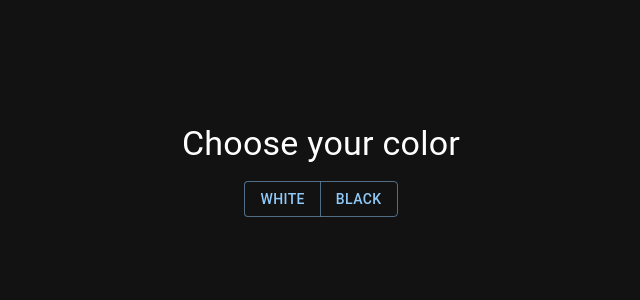
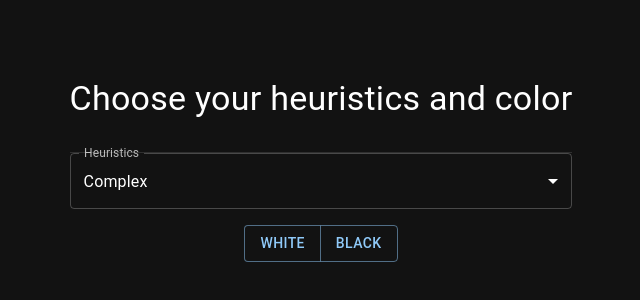
Before and after one commit to zeraye/kai, a React (Vite) app: page / in a window 1280 px wide. Shown: the part 222-522 px from the top of the page, without its empty margins (319-959 px from the left). Built offline with nearby package versions, Linux system fonts and the light colour scheme.

Commit message:
feat: add simple heuristic

```diff
--- /dev/null
+++ b/interfaces/HeuristicsType.tsx
@@ -0,0 +1 @@
+export type HeuristicsType = "simple" | "complex";
--- a/src/App.tsx
+++ b/src/App.tsx
@@ -2,6 +2,7 @@ import { Color, WHITE } from "chess.js";
 
 import { useState } from "react";
 
+import { HeuristicsType } from "../interfaces/HeuristicsType";
 import { PageType } from "../interfaces/PageType";
 import Game from "./pages/Game/Game";
 import Menu from "./pages/Menu/Menu";
@@ -9,6 +10,7 @@ import Menu from "./pages/Menu/Menu";
 const App = () => {
   const [page, setPage] = useState<PageType>("Menu");
   const [player, setPlayer] = useState<Color>(WHITE);
+  const [heuristics, setHeuristics] = useState<HeuristicsType>("complex");
 
   const setPageHandler = (newPage: PageType) => {
     setPage(newPage);
@@ -18,10 +20,22 @@ const App = () => {
     setPlayer(newPlayer);
   };
 
+  const setHeuristicsHandler = (newHeuristics: HeuristicsType) => {
+    setHeuristics(newHeuristics);
+  };
+
   return page === "Menu" ? (
-    <Menu setPageHandler={setPageHandler} setPlayerHandler={setPlayerHandler} />
+    <Menu
+      setPageHandler={setPageHandler}
+      setPlayerHandler={setPlayerHandler}
+      setHeuristicsHandler={setHeuristicsHandler}
+    />
   ) : (
-    <Game player={player} setPageHandler={setPageHandler} />
+    <Game
+      player={player}
+      setPageHandler={setPageHandler}
+      heuristics={heuristics}
+    />
   );
 };
 
--- a/src/components/Chessboard/Chessboard.tsx
+++ b/src/components/Chessboard/Chessboard.tsx
@@ -4,6 +4,7 @@ import { BLACK, Chess, Color, Move, WHITE } from "chess.js";
 import { useEffect, useState } from "react";
 
 import AnalysisType from "../../../interfaces/AnalysisType";
+import { HeuristicsType } from "../../../interfaces/HeuristicsType";
 import PieceType from "../../../interfaces/PieceType";
 import HighlightedSquare from "./HighlightedSquare/HighlightedSquare";
 import Piece from "./Piece/Piece";
@@ -13,6 +14,7 @@ interface ChessboardProps {
   setAnalysis: React.Dispatch<React.SetStateAction<AnalysisType>>;
   player: Color;
   setLastMoveHandler: (newLastMove: Move) => void;
+  heuristics: HeuristicsType;
 }
 
 const Chessboard = ({
@@ -20,6 +22,7 @@ const Chessboard = ({
   setAnalysis,
   player,
   setLastMoveHandler,
+  heuristics,
 }: ChessboardProps) => {
   const [pieces, setPieces] = useState<PieceType[]>([]);
   const [selectedPiece, setSelectedPiece] = useState<PieceType | null>(null);
@@ -53,7 +56,7 @@ const Chessboard = ({
     };
 
     if (player === BLACK) {
-      mmWorker.postMessage(chess.fen());
+      mmWorker.postMessage({ fen: chess.fen(), heuristics: heuristics });
     }
 
     setWorker(mmWorker);
@@ -107,7 +110,7 @@ const Chessboard = ({
     setSelectedPiece(null);
     setPossibleMovesWithSelectedPiece([]);
     setBlockSelecting(true);
-    worker.postMessage(chess.fen());
+    worker.postMessage({ fen: chess.fen(), heuristics: heuristics });
   };
 
   return (
--- a/src/pages/Game/Game.tsx
+++ b/src/pages/Game/Game.tsx
@@ -4,6 +4,7 @@ import { Chess, Color, Move, WHITE } from "chess.js";
 import { useEffect, useState } from "react";
 
 import AnalysisType from "../../../interfaces/AnalysisType";
+import { HeuristicsType } from "../../../interfaces/HeuristicsType";
 import { PageType } from "../../../interfaces/PageType";
 import TimeLimitType from "../../../interfaces/TimeLimitType";
 import Analysis from "../../components/Analysis/Analysis";
@@ -26,9 +27,10 @@ const defaultEmptyAnalysis = {
 interface GameProps {
   player: Color;
   setPageHandler: (newPage: PageType) => void;
+  heuristics: HeuristicsType;
 }
 
-const Game = ({ player, setPageHandler }: GameProps) => {
+const Game = ({ player, setPageHandler, heuristics }: GameProps) => {
   const [chess, setChess] = useState(new Chess());
   const [analysis, setAnalysis] = useState<AnalysisType>(defaultEmptyAnalysis);
   const [timeLimit, setTimeLimit] = useState<TimeLimitType>(defaultTimeLimit);
@@ -112,6 +114,7 @@ const Game = ({ player, setPageHandler }: GameProps) => {
         setAnalysis={setAnalysis}
         player={player}
         setLastMoveHandler={setLastMoveHandler}
+        heuristics={heuristics}
       />
       <Timer timeLimit={timeLimit} />
       <Button onClick={() => setOpen(true)}>Resign</Button>
--- a/src/pages/Menu/Menu.tsx
+++ b/src/pages/Menu/Menu.tsx
@@ -1,16 +1,37 @@
-import { Box, Button, ButtonGroup, Typography } from "@mui/material";
+import {
+  Box,
+  Button,
+  ButtonGroup,
+  Divider,
+  FormControl,
+  InputLabel,
+  MenuItem,
+  Select,
+  Typography,
+} from "@mui/material";
 import { BLACK, Color, WHITE } from "chess.js";
 
+import { useState } from "react";
+
+import { HeuristicsType } from "../../../interfaces/HeuristicsType";
 import { PageType } from "../../../interfaces/PageType";
 
 interface MenuProps {
   setPageHandler: (newPage: PageType) => void;
   setPlayerHandler: (newPlayer: Color) => void;
+  setHeuristicsHandler: (newHeuristics: HeuristicsType) => void;
 }
 
-const Menu = ({ setPageHandler, setPlayerHandler }: MenuProps) => {
+const Menu = ({
+  setPageHandler,
+  setPlayerHandler,
+  setHeuristicsHandler,
+}: MenuProps) => {
+  const [heuristics, setHeuristics] = useState<HeuristicsType>("complex");
+
   const startGame = (color: Color) => {
     setPlayerHandler(color);
+    setHeuristicsHandler(heuristics);
     setPageHandler("Game");
   };
 
@@ -23,7 +44,25 @@ const Menu = ({ setPageHandler, setPlayerHandler }: MenuProps) => {
       }}
     >
       <Box sx={{ display: "grid" }}>
-        <Typography variant="h4">Choose your color</Typography>
+        <Typography variant="h4">Choose your heuristics and color</Typography>
+        <Divider sx={{ p: "1rem" }} />
+        <FormControl fullWidth>
+          <InputLabel id="heuristics">Heuristics</InputLabel>
+          <Select
+            labelId="heuristics"
+            variant="outlined"
+            label="Heuristics"
+            value={heuristics}
+            onChange={(newHeuristics) =>
+              setHeuristics(newHeuristics.target.value as HeuristicsType)
+            }
+          >
+            <MenuItem value="simple">Simple</MenuItem>
+            <MenuItem value="complex" selected>
+              Complex
+            </MenuItem>
+          </Select>
+        </FormControl>
         <ButtonGroup
           variant="outlined"
           style={{ margin: "auto", padding: "1em" }}
--- a/src/workers/minimax.ts
+++ b/src/workers/minimax.ts
@@ -1,4 +1,6 @@
 import { Chess, Color, Move, PieceSymbol, WHITE } from "chess.js";
+
+import { HeuristicsType } from "../../interfaces/HeuristicsType";
 
 const MAX_DEPTH = 99;
 const TIME_LIMIT_MS = 3000;
@@ -95,7 +97,7 @@ const pieceToValue: { [type in PieceSymbol]: number } = {
   k: 20000,
 };
 
-const evalPosition = (chess: Chess): number => {
+const complexEvalPosition = (chess: Chess): number => {
   if (chess.isGameOver()) {
     if (chess.isDraw()) {
       return 0;
@@ -130,6 +132,41 @@ const evalPosition = (chess: Chess): number => {
   return bestEval;
 };
 
+const simpleEvalPosition = (chess: Chess): number => {
+  if (chess.isGameOver()) {
+    if (chess.isDraw()) {
+      return 0;
+    }
+    if (chess.turn() === "w") {
+      return -Infinity;
+    } else {
+      return Infinity;
+    }
+  }
+
+  let bestEval = 0;
+
+  const board = chess.board();
+  for (let i = 0; i < 8; ++i) {
+    for (let j = 0; j < 8; ++j) {
+      const piece = board[i][j];
+      if (!piece) {
+        continue;
+      }
+      bestEval += piece.color === "w" ? 1 : -1;
+    }
+  }
+
+  return bestEval;
+};
+
+const evalPosition = (chess: Chess, heuristics: HeuristicsType): number => {
+  if (heuristics === "simple") {
+    return simpleEvalPosition(chess);
+  }
+  return complexEvalPosition(chess);
+};
+
 const CalcMiniMaxRecursive = (
   chess: Chess,
   alpha: number,
@@ -140,6 +177,7 @@ const CalcMiniMaxRecursive = (
   analyse: {
     analysedNodes: number;
   },
+  heuristics: HeuristicsType,
 ): number => {
   if (Date.now() - start > TIME_LIMIT_MS)
     throw new Error("Time limit exceeded");
@@ -147,7 +185,7 @@ const CalcMiniMaxRecursive = (
   analyse.analysedNodes++;
 
   if (chess.isGameOver() || depth === 0) {
-    return evalPosition(chess);
+    return evalPosition(chess, heuristics);
   }
 
   let bestEval = Infinity * (!isMax ? 1 : -1);
@@ -164,6 +202,7 @@ const CalcMiniMaxRecursive = (
       !isMax,
       start,
       analyse,
+      heuristics,
     );
 
     if (isMax) {
@@ -189,6 +228,7 @@ const CalcMiniMax = (
   analyse: {
     analysedNodes: number;
   },
+  heuristics: HeuristicsType,
 ): [Move | null, number] => {
   const isMax = chess.turn() === "w";
 
@@ -210,6 +250,7 @@ const CalcMiniMax = (
       !isMax,
       start,
       analyse,
+      heuristics,
     );
 
     if ((newEval > bestEval && isMax) || (newEval < bestEval && !isMax)) {
@@ -228,7 +269,7 @@ const CalcMiniMax = (
   return [bestMove, bestEval];
 };
 
-const MakeMoveMiniMax = (chess: Chess) => {
+const MakeMoveMiniMax = (chess: Chess, heuristics: HeuristicsType) => {
   let bestMove: Move | null = null;
   let bestEval: number | null = null;
 
@@ -242,7 +283,13 @@ const MakeMoveMiniMax = (chess: Chess) => {
 
   for (let depth = 1; depth <= MAX_DEPTH; ++depth) {
     try {
-      [bestMove, bestEval] = CalcMiniMax(chess, depth, start, analyse);
+      [bestMove, bestEval] = CalcMiniMax(
+        chess,
+        depth,
+        start,
+        analyse,
+        heuristics,
+      );
       postMessage({
         depth: depth,
         evaluation: bestEval,
@@ -271,5 +318,7 @@ const MakeMoveMiniMax = (chess: Chess) => {
 };
 
 onmessage = function (event) {
-  MakeMoveMiniMax(new Chess(event.data));
+  const fen = event.data.fen;
+  const heuristics = event.data.heuristics;
+  MakeMoveMiniMax(new Chess(fen), heuristics);
 };
```
